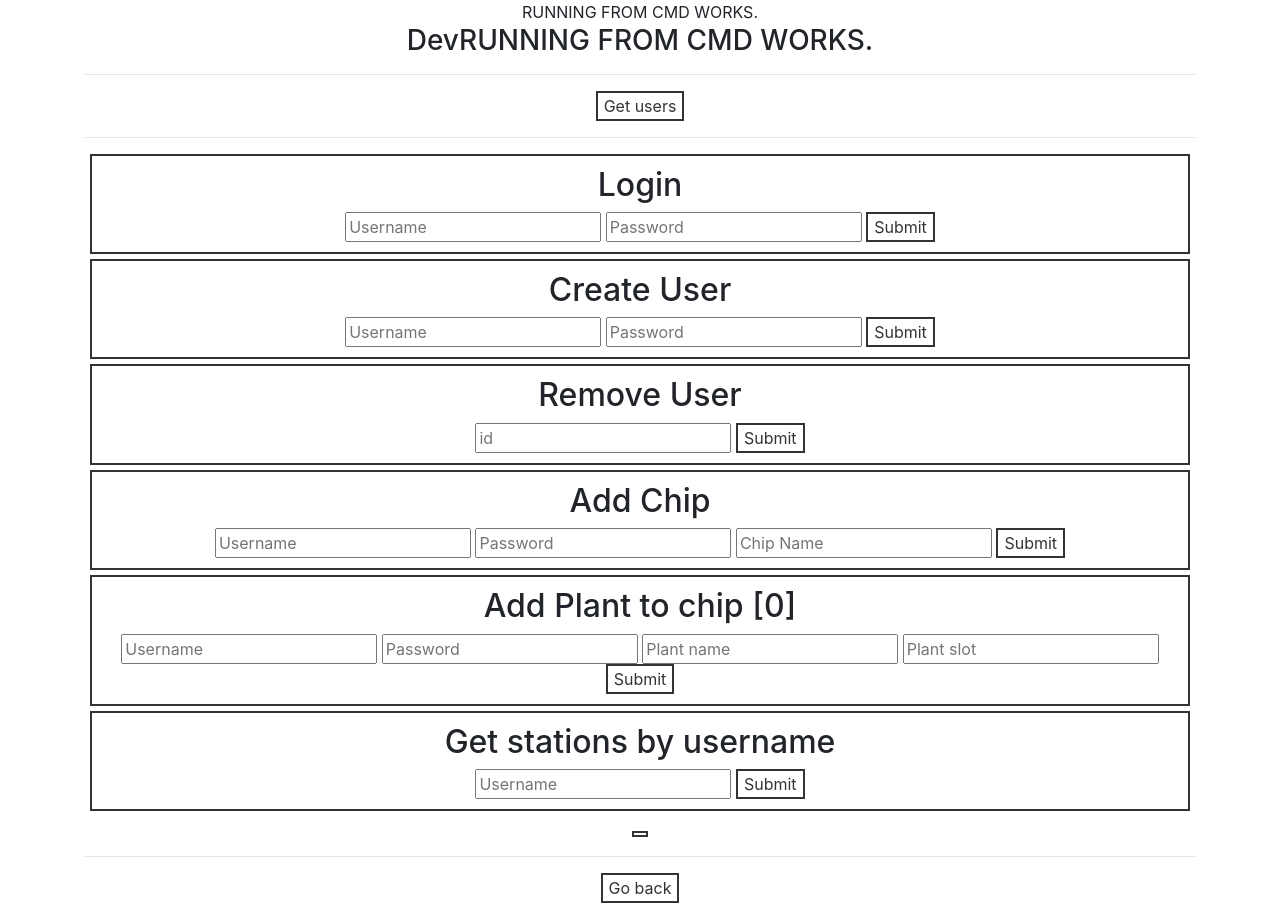
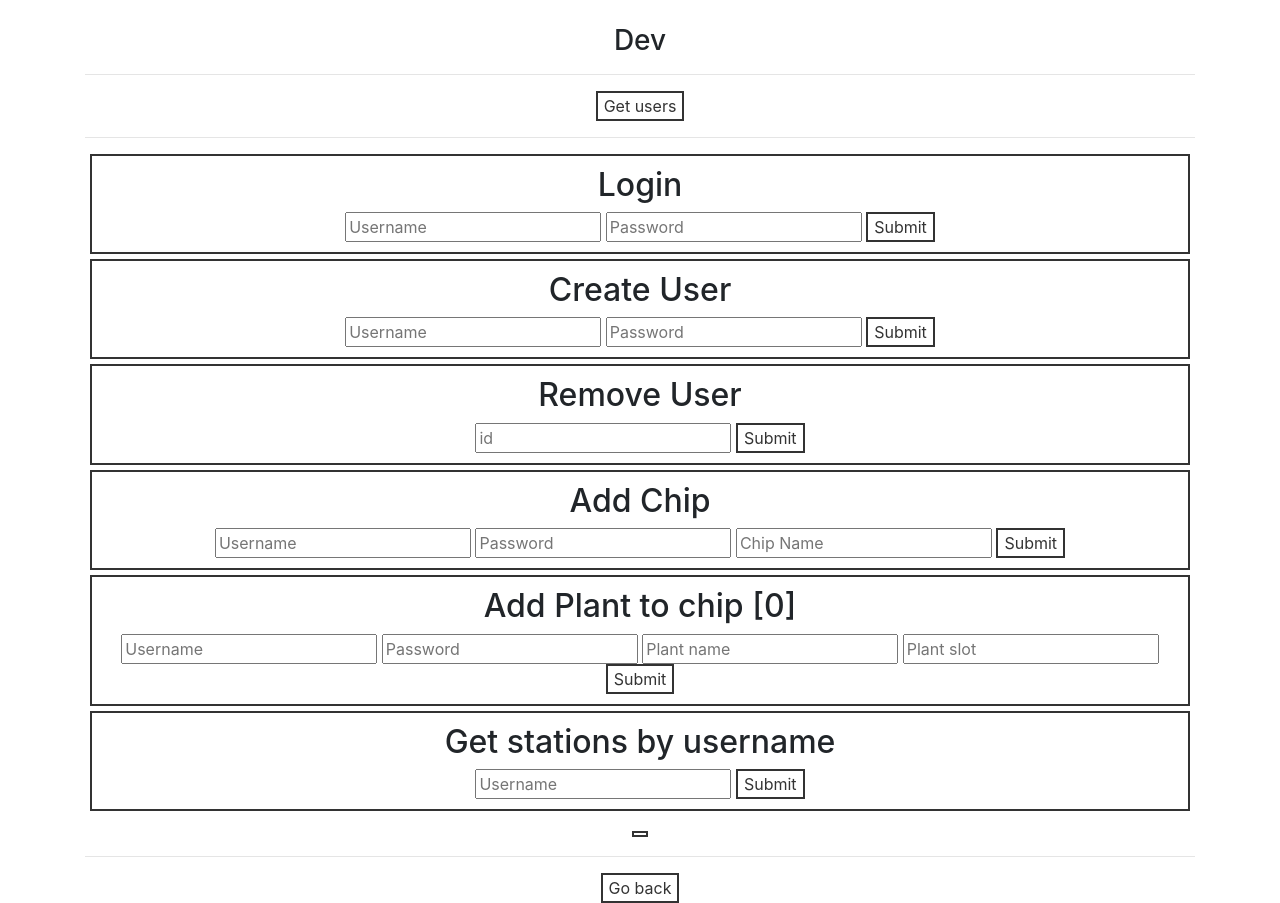
Before and after one commit to ahlgun/Sigma-Autonomous-Watering-Server, a website: page src/routes/dev/index.html in a window 1280 px wide. Drawn offline with nearby package versions, Linux system fonts and the light colour scheme; no server answers.

Commit message:
'sfkjdmf'

```diff
--- a/src/routes/dev/index.html
+++ b/src/routes/dev/index.html
@@ -26,9 +26,7 @@
 <body>
 <div class="container text-center">
 
-	RUNNING FROM CMD WORKS.
-
-	<br/><h3>DevRUNNING FROM CMD WORKS.</h3><hr/>
+	<br/><h3>Dev</h3><hr/>
 	<button id="getUsersSubmit">Get users</button>
 	<hr/>
 
```
